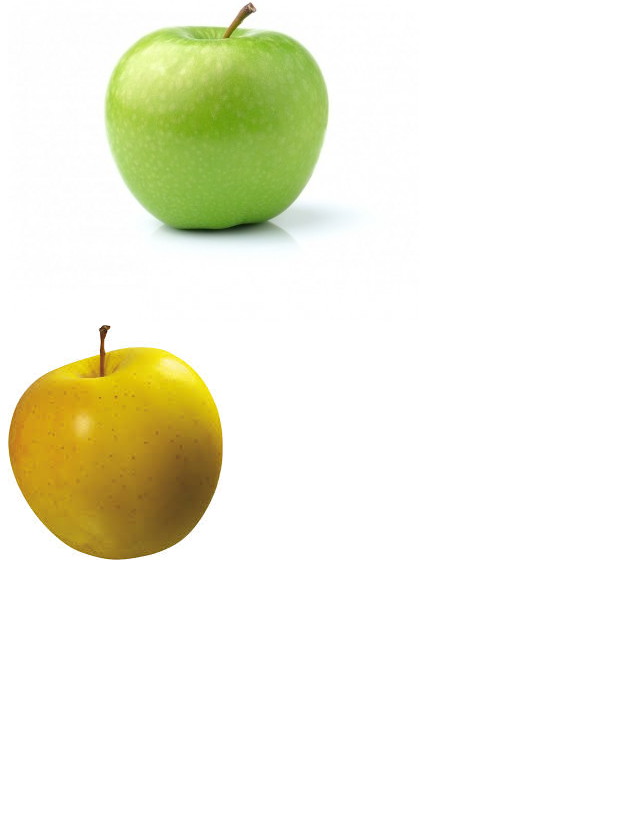
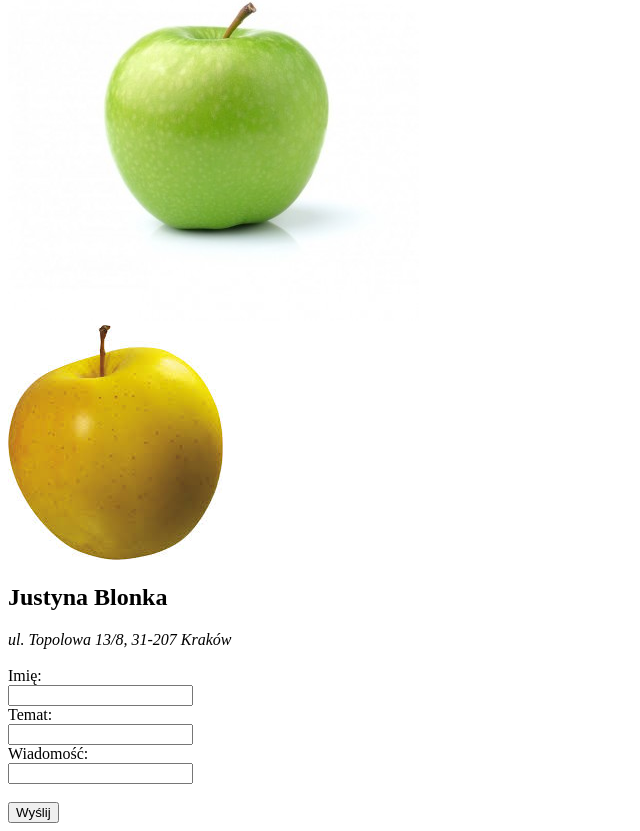
Before and after one commit to justynablonka/html-strona, a plain HTML site: page index.html in a window 1280 px wide. Shown: the part 1010-1841 px from the top of the page, without its empty margins (0-640 px from the left). Before the commit the page ends 1582 px from the top, so only its background shows below. Drawn offline with Linux system fonts and the light colour scheme.

Commit message:
dodanie sekcji Contact

```diff
--- a/index.html
+++ b/index.html
@@ -43,5 +43,18 @@
         <div class="portfolio-item"><img src="greenapple.jpg" alt="Zielone jabłko"></div>
         <div class="portfolio-item"><img src="yellowapple.jpg" alt="Żółte jabłko"></div>
     </section>
+    <section>
+        <h2>Justyna Blonka</h2>
+        <address>ul. Topolowa 13/8, 31-207 Kraków</address><br>
+        <form>
+            <label for="firstName">Imię:</label><br>
+            <input required type="text" id="firstname" name="firstName"><br>
+            <label for="topic">Temat:</label><br>
+            <input required type="text" id="topic" name="topic"><br>
+            <label for="message">Wiadomość:</label><br>
+            <input required type="text" id="message" name="message"><br><br>
+            <input type="submit" value="Wyślij">
+        </form>
+    </section>
 </body>
 </html>
```
